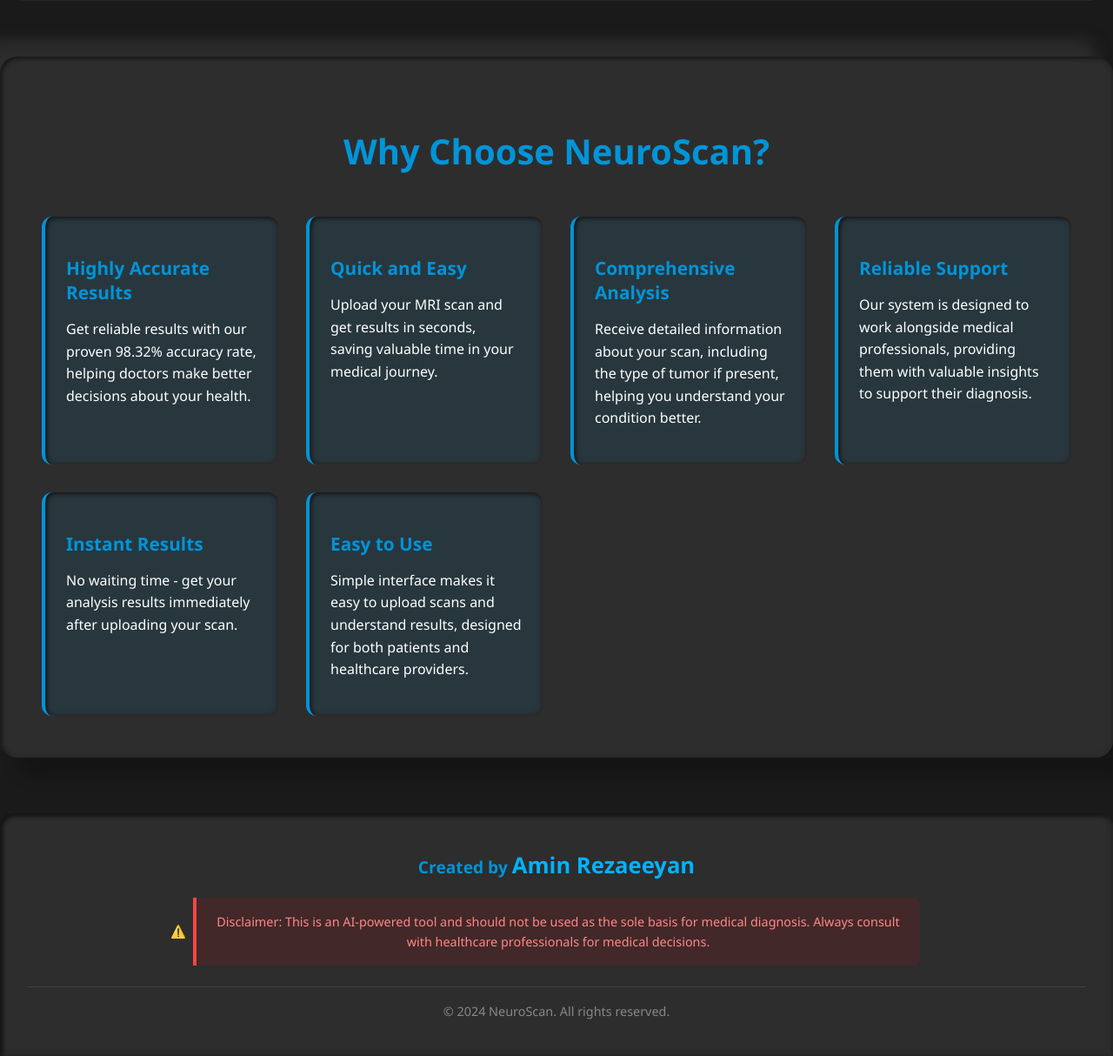
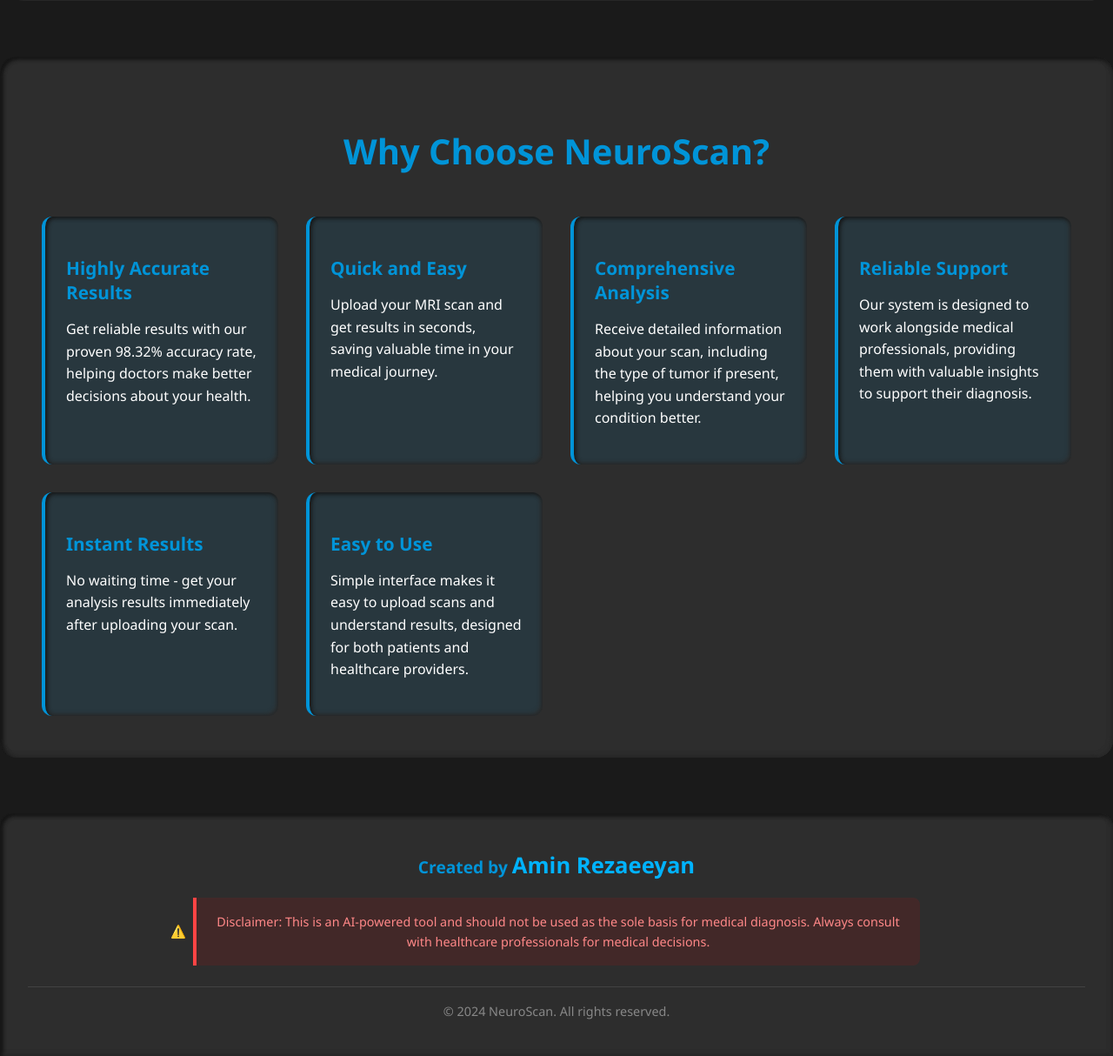
Before and after one commit to AminRezaeeyan/CNN-Brain-Tumor-Classifier, a Flask app: page / in a window 1280 px wide. Shown: the part 1461-2675 px from the top of the page at 87% size. Run offline with Flask 2, Linux system fonts and the light colour scheme.

Commit message:
fix: fix a style problem

```diff
--- a/app/static/css/style.css
+++ b/app/static/css/style.css
@@ -175,7 +175,7 @@ body {
     padding: 3rem;
     background: var(--primary-color);
     border-radius: 20px;
-    box-shadow: var(--neumorphic-shadow);
+    box-shadow: var(--inner-shadow);
     position: relative;
 }
 
```
